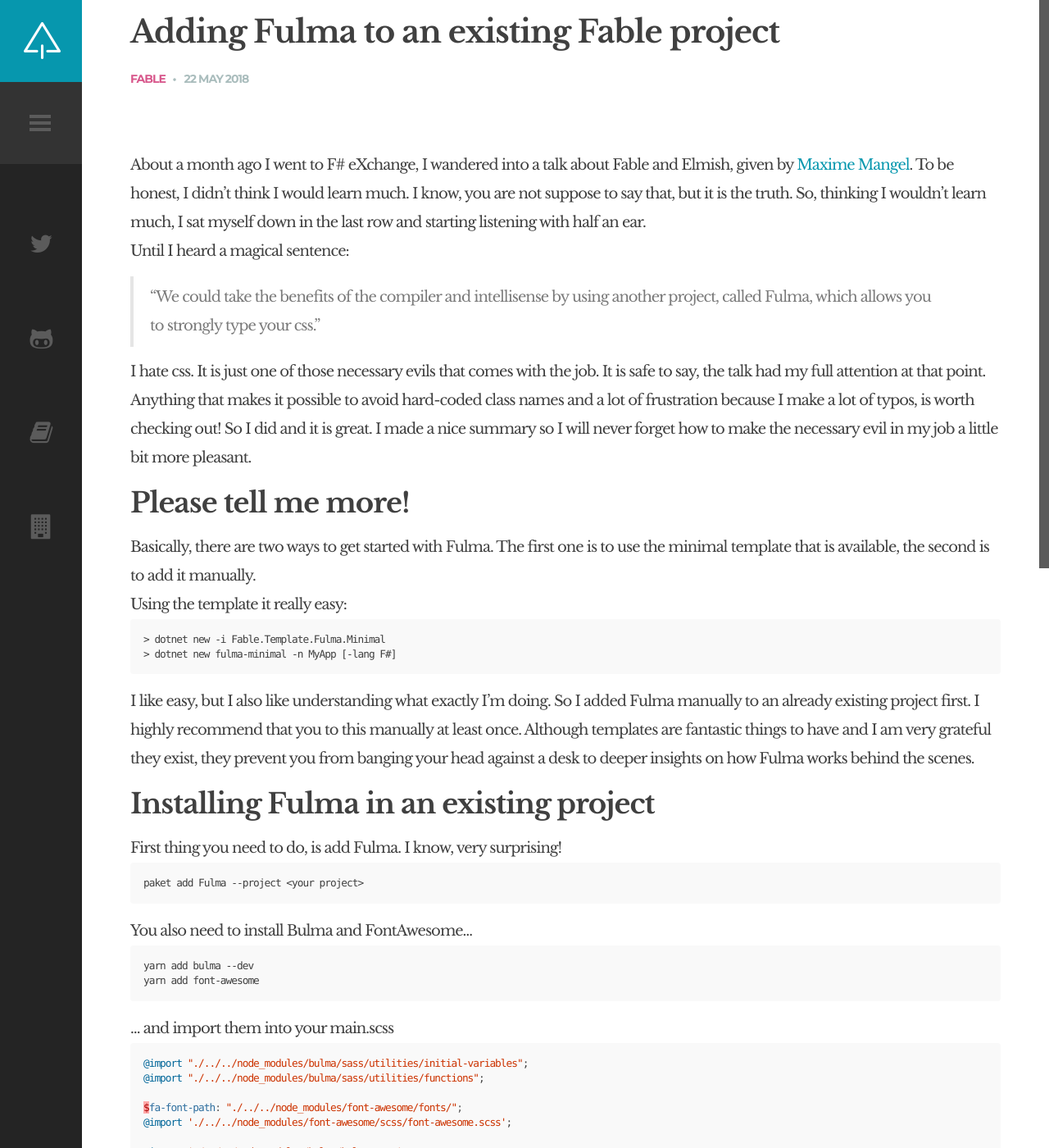
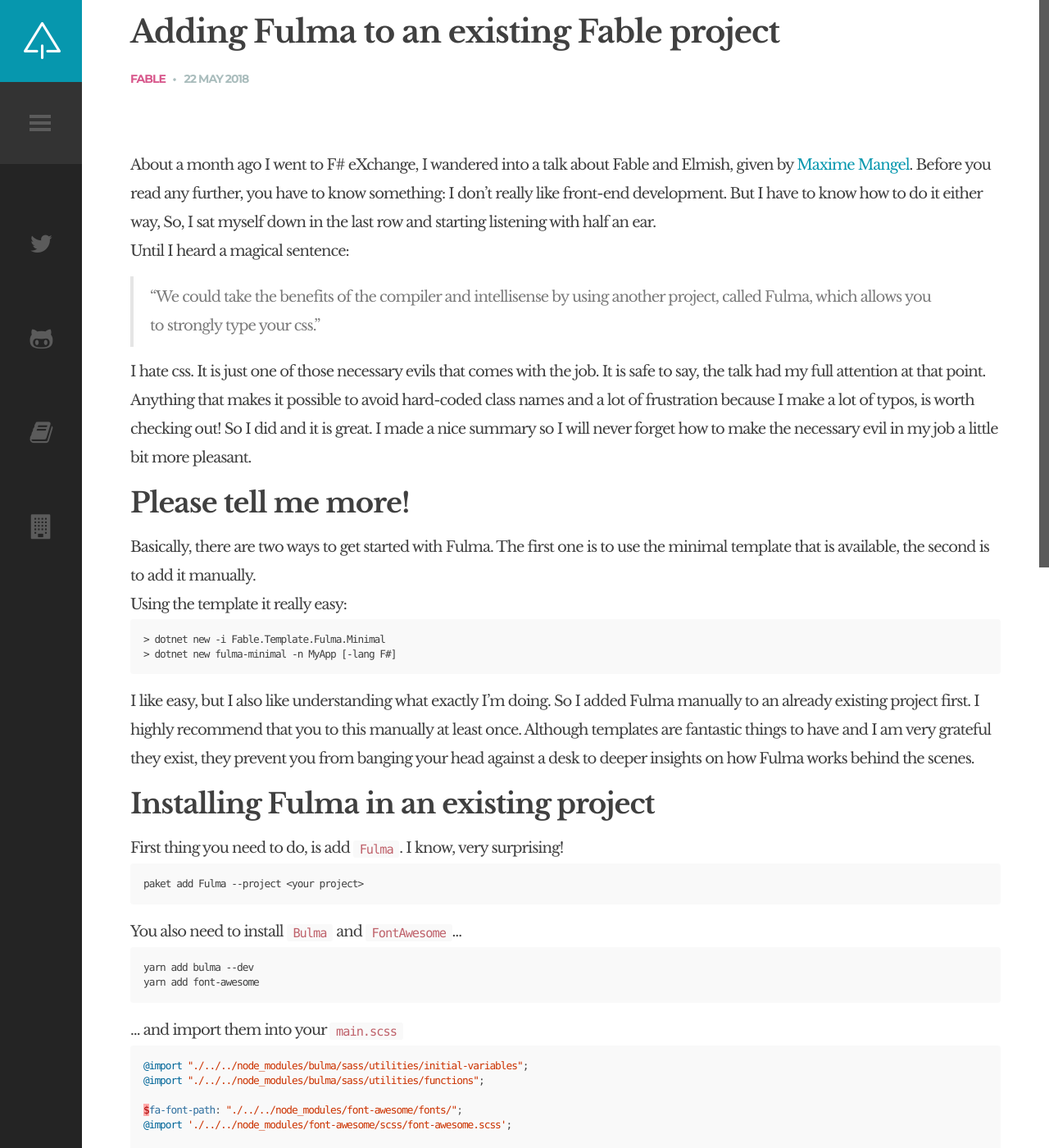
Before and after one commit to selketjah/selketjah.github.io, a Jekyll site: the page built from _posts/2018-05-22-adding-fulma.md, in a window 1280 px wide and 1400 px high. Shown: the whole window at 82% size. Built offline with Jekyll 4.4.1, drawn with Linux system fonts in a browser that asks for light colours; comment, search, counter and statistics services are not loaded; some of the changed text lies outside the part shown.

Commit message:
update intro

````diff
--- a/_posts/2018-05-22-adding-fulma.md
+++ b/_posts/2018-05-22-adding-fulma.md
@@ -10,8 +10,7 @@
 ---
 
 About a month ago I went to F# eXchange, I wandered into a talk about Fable and Elmish, given by [Maxime Mangel](https://twitter.com/MangelMaxime).
-To be honest, I didn't think I would learn much. I know, you are not suppose to say that, but it is the truth.
-So, thinking I wouldn't learn much, I sat myself down in the last row and starting listening with half an ear.
+Before you read any further, you have to know something: I don't really like front-end development. But I have to know how to do it either way, So, I sat myself down in the last row and starting listening with half an ear.
 
 Until I heard a magical sentence:
 > "We could take the benefits of the compiler and intellisense by using another project, called Fulma, which allows you to strongly type your css."
@@ -37,20 +36,20 @@
 
 ## Installing Fulma in an existing project
 
-First thing you need to do, is add Fulma. I know, very surprising!
+First thing you need to do, is add `Fulma`. I know, very surprising!
 
 ```
 paket add Fulma --project <your project>
 ```
 
-You also need to install Bulma and FontAwesome...
+You also need to install `Bulma` and `FontAwesome`...
 
 ```
 yarn add bulma --dev
 yarn add font-awesome
 ```
 
-... and import them into your main.scss
+... and import them into your `main.scss`
 
 ``` css
 @import "./../../node_modules/bulma/sass/utilities/initial-variables";
@@ -62,7 +61,7 @@
 @import './../../node_modules/bulma/bulma.sass';
 ```
 
-After that, you need to update your webpack.config.js file.
+After that, you need to update your `webpack.config.js` file.
 
 ```js
 //config entry
````
